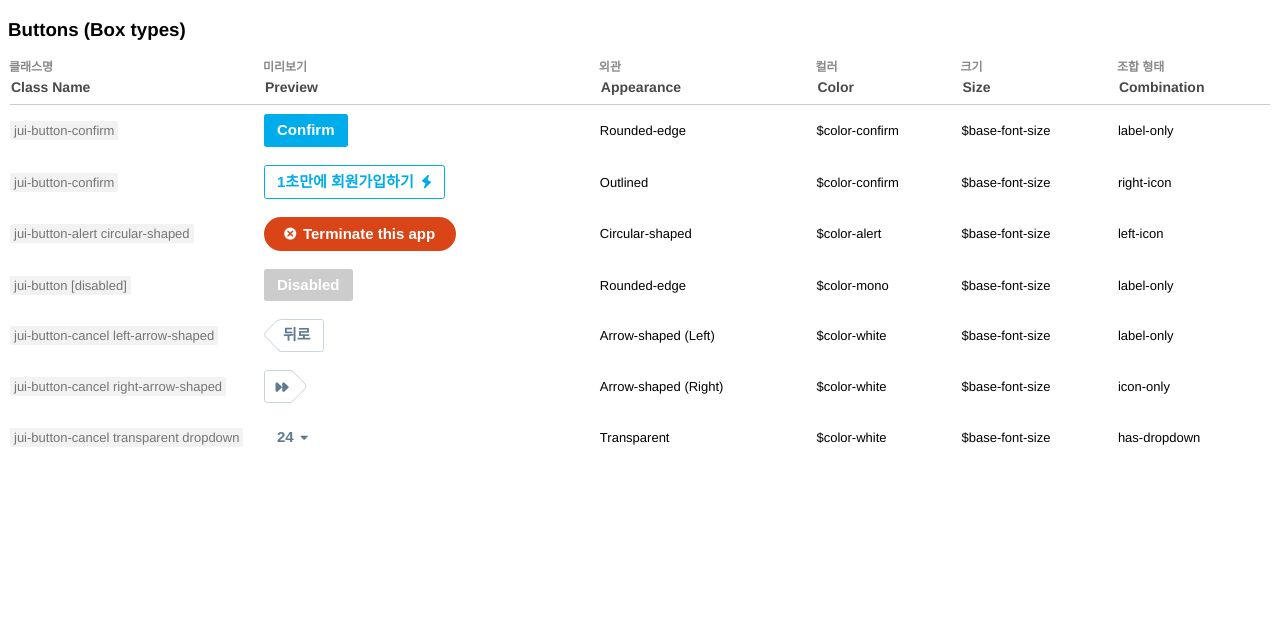
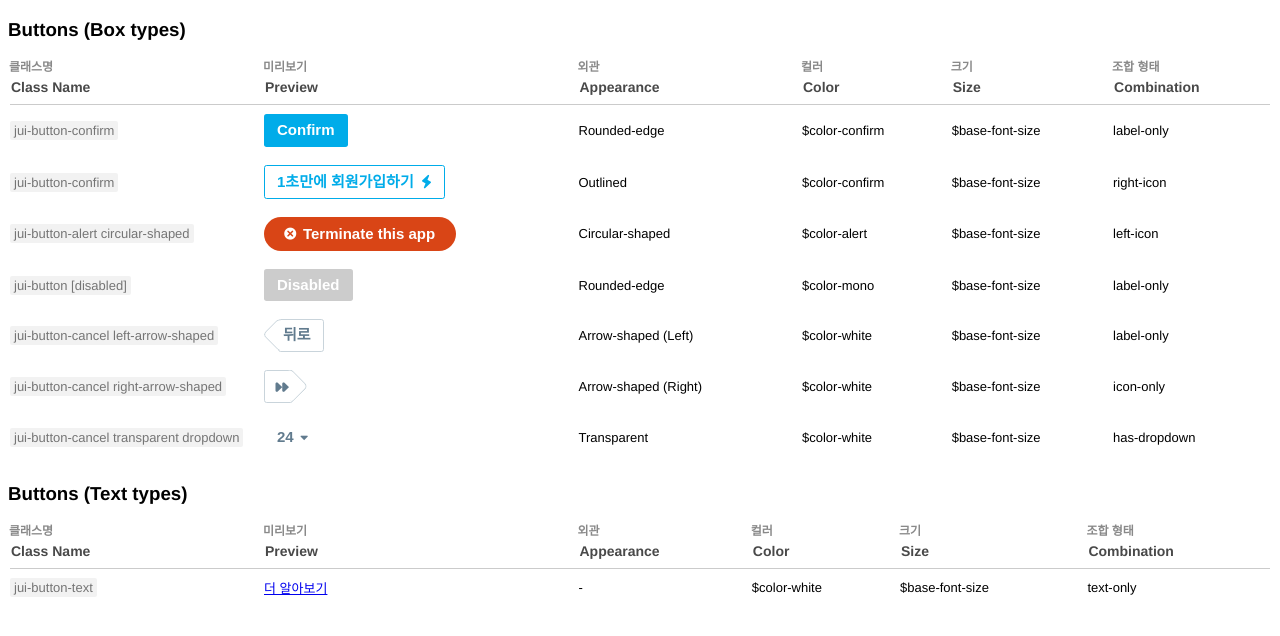
Before and after one commit to ted-jihoon-kim/comp-generator, a website: page template/template.html in a window 1280 px wide. Drawn offline with Linux system fonts and the light colour scheme.

Commit message:
update(html&scss): base padding 값 변경 & 텍스트 버튼 테이블 추가

```diff
--- a/scss/main.scss
+++ b/scss/main.scss
@@ -21,8 +21,8 @@ button[class*="jui-button"] {
   outline: $value-none;
   cursor: $value-pointer;
 
-  padding: $padding-base;
-  border: $border-default-transpaerent;
+  padding: $padding-base $padding-base*2;
+  border: $border-default-transparent;
   border-radius: $border-round-base;
 
   background-color: $color-mono;
--- a/scss/variables.scss
+++ b/scss/variables.scss
@@ -28,9 +28,9 @@ $color-cancel-border: #C9D4DB;
 
 $color-transparent: transparent;
 
-$padding-base: 6px 12px;
+$padding-base: 6px;
 
-$border-default-transpaerent: 1px solid transparent;
+$border-default-transparent: 1px solid transparent;
 
 $box-shadow-button-inset: inset 0 1px 2px 0 rgba(0, 0, 0, 0.1);
 
--- a/template/template.html
+++ b/template/template.html
@@ -29,6 +29,12 @@
 		font-size: 14px;
 		color: #494949;
 	  }
+	  th:nth-child(1) {
+		width: 250px;
+	  }
+	  th:nth-child(2) {
+		width: 25%;
+	  }
 	  .class-name {
 		padding: 2px 4px;
 		border-radius: 2px;
@@ -49,25 +55,25 @@
 </head>
 
 <body>
+
   <h3>Buttons (Box types)</h3>
   <table style="border: none;padding: 0;margin: 0;width: 100%;text-align: left; font-size: 13px; font-weight: 400;">
 	<tbody>
 	  <tr style="box-shadow: 0 1px 0 0 #CBCBCB; line-height: 32px;">
-			  <th style="width: 250px;">
+		<th style="">
 		  <span><em>클래스명</em>Class Name</span>
 		</th>
-			  <th>
+		<th style="">
 		  <span><em>미리보기</em>Preview</span>
 		</th>
 		<th>
-				  <!-- 외관 종류 (버튼)
+		  <!-- 외관 종류 (box type)
 
 			  1. Rounded-edge : 각 모서리만 둥근 형태
 			  2. Circular-shaped : 좌우측 모서리가 둥근 형태
 			  3. Transparent : 배경이 투명한 형태
 			  4. Outlined : 외곽선이 있는 형태
-					   5. Arrow-shaped : 좌/우측이 화살표 형태
-					   6. Text : 텍스트만 있는 형태 -->
+			  5. Arrow-shaped : 좌/우측이 화살표 형태 -->
 		  <span><em>외관</em>Appearance</span>
 		</th>
 		<th>
@@ -87,7 +93,7 @@
 		  <span><em>크기</em>Size</span>
 		</th>
 		<th>
-				  <!-- 조합 형태 종류 (버튼)
+		  <!-- 조합 형태 종류 (box type)
 
 			  1. label-only : 아이콘 없이 레이블만 있는 형태
 			  2. icon-only : 레이블 없이 아이콘만 있는 형태
@@ -98,7 +104,9 @@
 		</th>
 	  </tr>
 	  <tr>
-			  <td><label class="class-name">jui-button-confirm</label></td>
+		<td>
+		  <label class="class-name">jui-button-confirm</label>
+		</td>
 		<td>
 		  <button class="jui-button-confirm">
 			<label>Confirm</label>
@@ -110,7 +118,9 @@
 		<td>label-only</td>
 	  </tr>
 	  <tr>
-			  <td><label class="class-name">jui-button-confirm</label></td>
+		<td>
+		  <label class="class-name">jui-button-confirm</label>
+		</td>
 		<td>
 		  <button class="jui-button-confirm outlined">
 			<label>1초만에 회원가입하기</label>
@@ -123,7 +133,9 @@
 		<td>right-icon</td>
 	  </tr>
 	  <tr>
-			  <td><label class="class-name">jui-button-alert circular-shaped</label></td>
+		<td>
+		  <label class="class-name">jui-button-alert circular-shaped</label>
+		</td>
 		<td>
 		  <button class="jui-button-alert circular-shaped">
 			<i class="typcn typcn-delete"></i>
@@ -136,7 +148,9 @@
 		<td>left-icon</td>
 	  </tr>
 	  <tr>
-			  <td><label class="class-name">jui-button [disabled]</label></td>
+		<td>
+		  <label class="class-name">jui-button [disabled]</label>
+		</td>
 		<td>
 		  <button class="jui-button" disabled>
 			<label>Disabled</label>
@@ -148,7 +162,9 @@
 		<td>label-only</td>
 	  </tr>
 	  <tr>
-			  <td><label class="class-name">jui-button-cancel left-arrow-shaped</label></td>
+		<td>
+		  <label class="class-name">jui-button-cancel left-arrow-shaped</label>
+		</td>
 		<td>
 		  <button class="jui-button-cancel left-arrow-shaped" >
 			<label>뒤로</label>
@@ -160,7 +176,9 @@
 		<td>label-only</td>
 	  </tr>
 	  <tr>
-			  <td><label class="class-name">jui-button-cancel right-arrow-shaped</label></td>
+		<td>
+		  <label class="class-name">jui-button-cancel right-arrow-shaped</label>
+		</td>
 		<td>
 		  <button class="jui-button-cancel right-arrow-shaped" >
 			<i class="typcn typcn-media-fast-forward"></i>
@@ -173,7 +191,9 @@
 		<td>icon-only</td>
 	  </tr>
 	  <tr>
-			  <td><label class="class-name">jui-button-cancel transparent dropdown</label></td>
+		<td>
+		  <label class="class-name">jui-button-cancel transparent dropdown</label>
+		</td>
 		<td>
 		  <button class="jui-button-cancel transparent dropdown">
 			<label>24</label>
@@ -194,6 +214,69 @@
 	</tbody>
   </table>
 
+  <h3>Buttons (Text types)</h3>
+  <table style="border: none;padding: 0;margin: 0;width: 100%;text-align: left; font-size: 13px; font-weight: 400;">
+	<tbody>
+	  <tr style="box-shadow: 0 1px 0 0 #CBCBCB; line-height: 32px;">
+		<th style="">
+		  <span><em>클래스명</em>Class Name</span>
+		</th>
+		<th style="">
+		  <span><em>미리보기</em>Preview</span>
+		</th>
+		<th>
+		  <!-- 외관 종류 (text type)
+
+			  1. Text : 텍스트만 있는 형태 -->
+		  <span><em>외관</em>Appearance</span>
+		</th>
+		<th>
+		  <span><em>컬러</em>Color</span>
+		</th>
+		<th>
+		  <!-- 폰트의 크기 종류 (공통)
+
+			  1. Caption : 11px
+			  2. eXtra Small : 12px
+			  3. Small : 13px
+			  4. Default : 15px
+			  5. Medium : 16px
+			  6. Large : 18px
+			  7. eXtra Large : 20px
+			  8. Title : 22px -->
+		  <span><em>크기</em>Size</span>
+		</th>
+		<th>
+		  <!-- 조합 형태 종류 (text type)
+
+			  1. label-only : 아이콘 없이 레이블만 있는 형태
+			  2. left-icon : 아이콘이 레이블 좌측에 있는 형태
+			  3. right-icon : 아이콘이 레이블 우측에 있는 형태
+			  4. has-dropdown : 드롭다운(화살표)가 같이 있는 형태 -->
+		  <span><em>조합 형태</em>Combination</span>
+		</th>
+	  </tr>
+	  <tr>
+		<td>
+		  <label class="class-name">jui-button-text</label>
+		</td>
+		<td>
+		  <a href="#" class="jui-button-text" >
+			<label>더 알아보기</label>
+		  </a>
+		</td>
+		<td><span>-</span></td>
+		<td>$color-white</td>
+		<td>$base-font-size</td>
+		<td>text-only</td>
+	  </tr>
+	</tbody>
+  </table>
+
+
+
+
+
 
 
   <script src="../js/jquery-1.11.3.min.js"></script>
```
Lines whose indentation alone changed are shown as unchanged.
